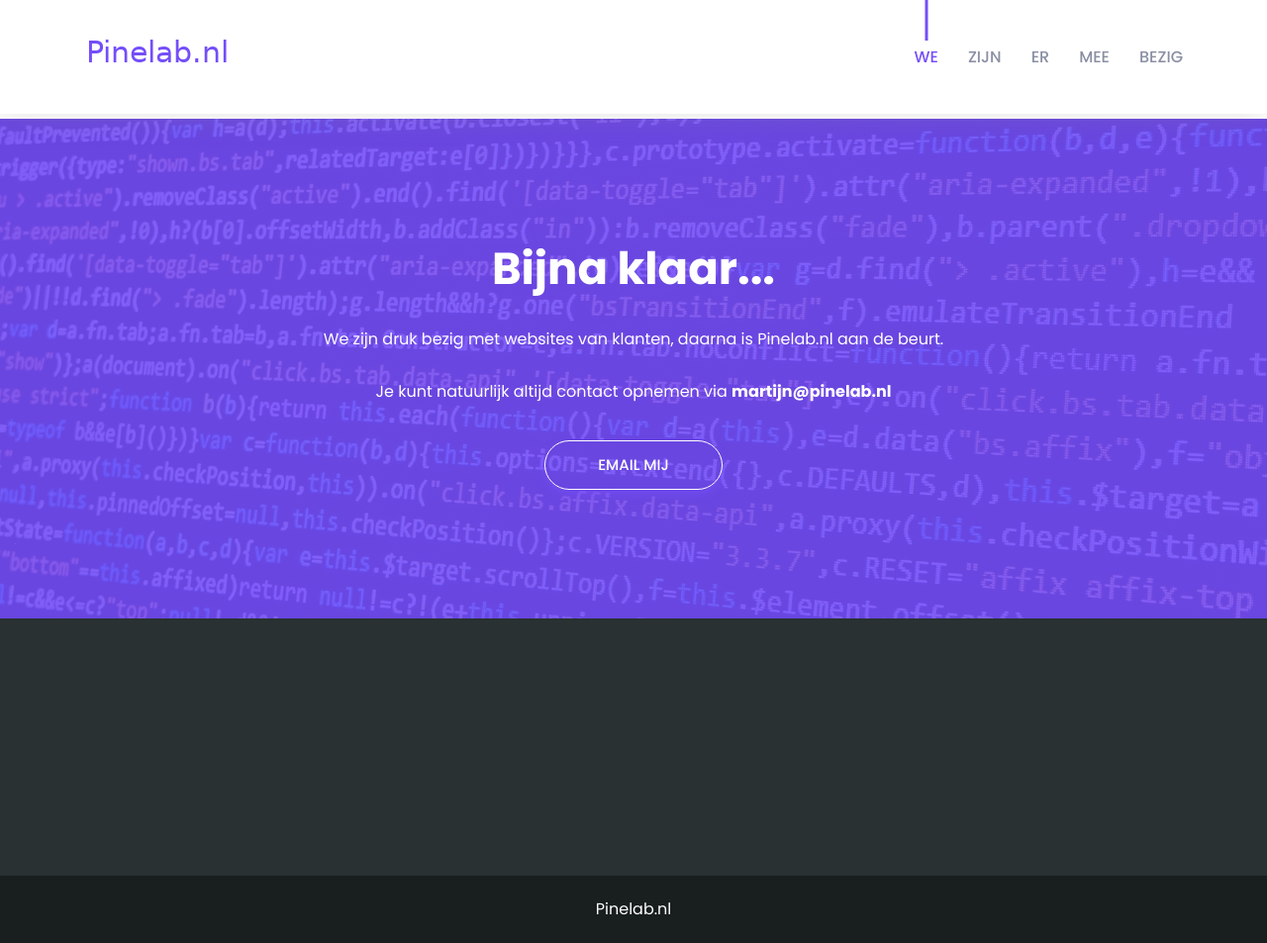
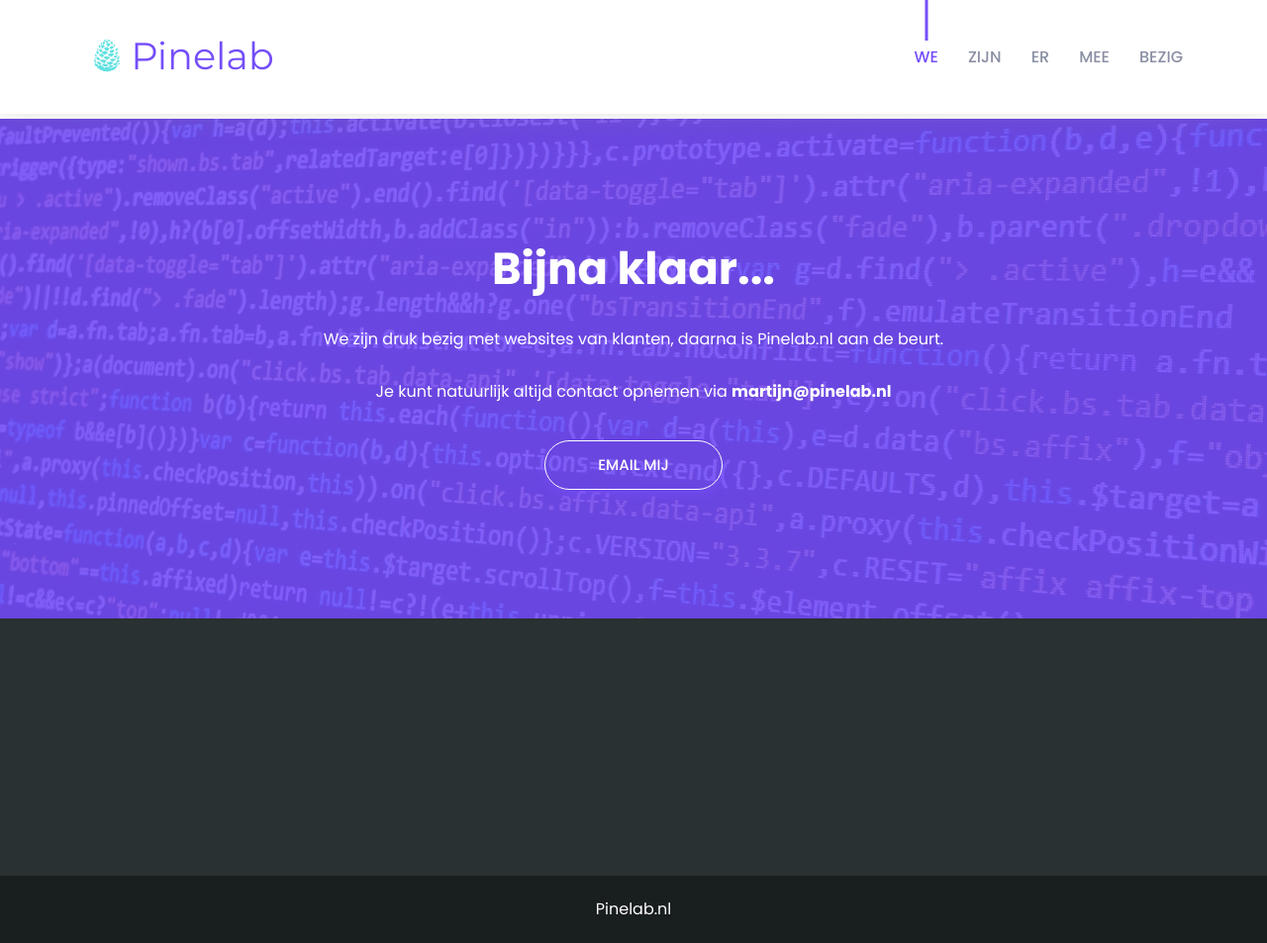
Before and after one commit to martijnvdbrug/pinelab.nl, a Jekyll site: the page built from pages/wip.html, in a window 1280 px wide and 953 px high. Shown: the whole window at 99% size. Built offline with Jekyll 4.4.1, drawn with Linux system fonts in a browser that asks for light colours.

Commit message:
Added logo

```diff
--- a/_includes/header.html
+++ b/_includes/header.html
@@ -5,7 +5,7 @@
                 <div class="col-lg-12">
                     <nav class="navbar navbar-expand-lg">
                         <a class="navbar-brand" href="index.html">
-                            <img src="assets/images/logo.png" alt="Logo">
+                            <img src="/assets/images/pinelab%20logo.png" alt="Logo">
                         </a> <!-- Logo -->
                         <button class="navbar-toggler" type="button" data-toggle="collapse" data-target="#navbarSupportedContent" aria-controls="navbarSupportedContent" aria-expanded="false" aria-label="Toggle navigation">
                             <span class="toggler-icon"></span>
```
Also changed, not shown: assets/images/logo-2.png (deleted), assets/images/pinelab logo.png (added).
